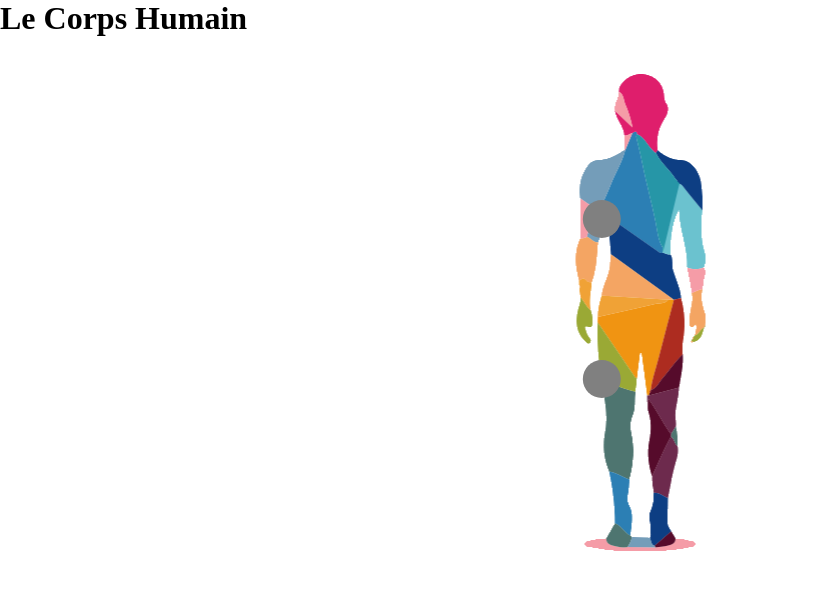
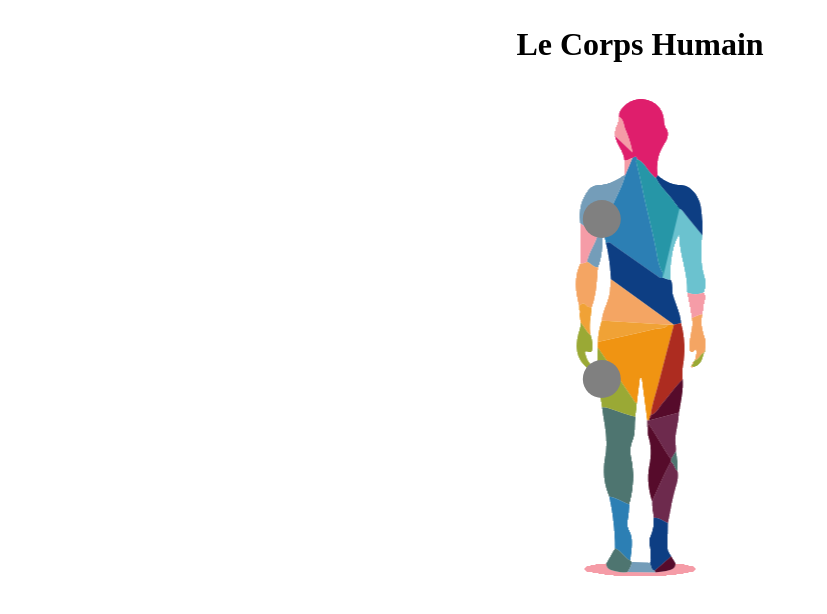
Before and after one commit to rayremedi/Correction_docteur, a plain HTML site: page index.html in a window 1280 px wide. Shown: the whole page, without its empty margins (0-827 px from the left). Drawn offline with Linux system fonts and the light colour scheme.

Commit message:
ajout de commentaires

```diff
--- a/_bodyparts.scss
+++ b/_bodyparts.scss
@@ -1,4 +1,7 @@
+
+
 @import "mixin";
+//Fichier scss qui touche uniquement aux divs des parties du corps humain.
 #humanBody{
     padding-top: 2%;
     transform: translate(-50%);
--- a/_mixin.scss
+++ b/_mixin.scss
@@ -1,3 +1,5 @@
+//Fichier css qui hebergera les mixin, on les importes ensuite sur nos différents fichiers scss.
+
 @mixin Ray (){
     position: absolute;
     width: 3vw;
--- a/style.scss
+++ b/style.scss
@@ -1,6 +1,10 @@
+//Pour lier les fichiers scss au fichier css on écrit dans le terminal : sass --watch style.scss:style.css
+
+//Importe les fichiers _bodyparts et _mixin.
 @import "bodyparts";
 @import "mixin";
 
+// Fichier scss qui touche uniquement a la partie texte du fichier Html.
 * {
   padding: 0%;
   margin: 0%;
@@ -15,3 +19,8 @@
   position: relative;
   width: 10vw;
 }
+
+h1{
+  padding-top: 2%;
+  text-align: center;
+}
```
Also changed, not shown: index.html (+3 -0 lines), script.js (+5 -4 lines), style.css, 1 other file.
